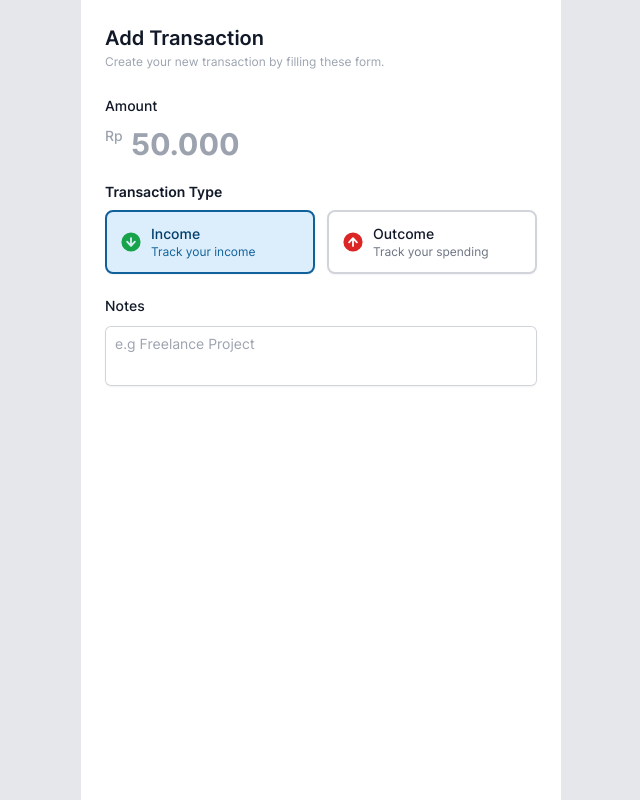
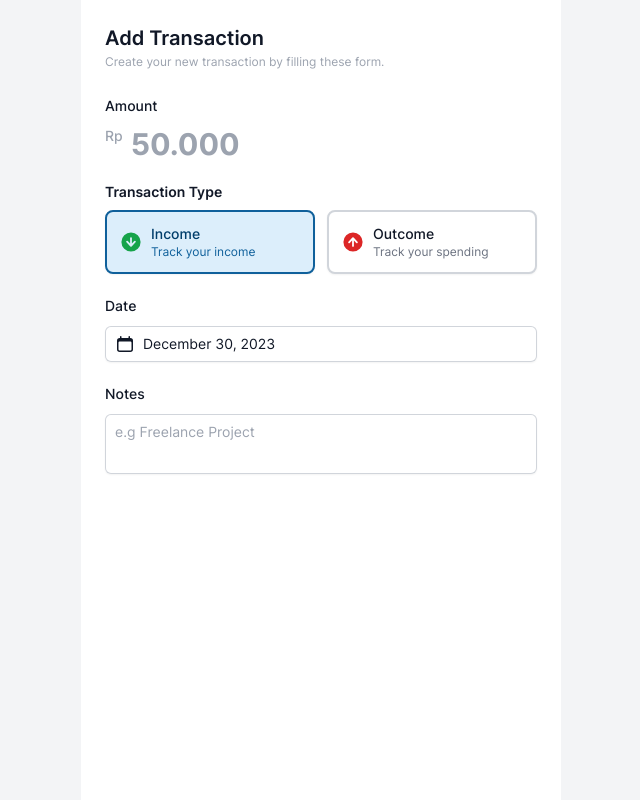
Before and after one commit to Erik3010/money-tracker, a React (Vite) app: page /transactions/new in a window 1280 px wide. Shown: the whole page, without its empty margins (319-959 px from the left). Built offline with nearby package versions, Linux system fonts and the light colour scheme.

Commit message:
feat: add date picker

```diff
--- a/index.html
+++ b/index.html
@@ -8,7 +8,7 @@
   <title>Money Tracker</title>
 </head>
 
-<body class="bg-gray-200">
+<body class="bg-gray-100">
   <div id="root"></div>
   <script type="module" src="/src/main.tsx"></script>
 </body>
--- a/package.json
+++ b/package.json
@@ -13,6 +13,7 @@
     "@heroicons/react": "^2.0.18",
     "clsx": "^2.0.0",
     "react": "^18.2.0",
+    "react-day-picker": "^8.10.0",
     "react-dom": "^18.2.0",
     "react-router-dom": "^6.21.0",
     "tailwind-merge": "^2.2.0"
--- /dev/null
+++ b/src/components/Shared/Datepicker.tsx
@@ -0,0 +1,36 @@
+import { ChevronLeftIcon, ChevronRightIcon } from "@heroicons/react/20/solid";
+import { DayPicker } from "react-day-picker";
+
+type DatePickerProps = React.ComponentProps<typeof DayPicker>;
+
+const DatePicker = (props: DatePickerProps) => {
+  return (
+    <DayPicker
+      showOutsideDays
+      className="absolute top-100 left-0 bg-white p-3 shadow-sm border rounded-md mt-1"
+      classNames={{
+        month: "space-y-3",
+        caption: "relative flex h-9 justify-center items-center",
+        caption_label: "flex text-sm font-medium",
+        nav: "flex items-center justify-between",
+        nav_button:
+          "rounded-md border text-gray-400 hover:bg-gray-100 h-8 w-8 flex items-center justify-center cursor-pointer focus:outline-none",
+        nav_button_previous: "absolute left-1",
+        nav_button_next: "absolute right-1",
+        table: "w-full border-collapse",
+        head_cell: "text-sm rounded-md text-gray-500 w-9 h-9 font-normal",
+        cell: "text-center h-9 w-9 text-sm hover:bg-gray-100 rounded-md cursor-pointer",
+        day: "w-9 h-9 flex items-center justify-center rounded-md",
+        day_outside: "text-gray-300",
+        day_selected: "bg-blue-500 text-white",
+      }}
+      components={{
+        IconLeft: () => <ChevronLeftIcon className="h-5 w-5" />,
+        IconRight: () => <ChevronRightIcon className="h-5 w-5" />,
+      }}
+      {...props}
+    />
+  );
+};
+
+export default DatePicker;
--- a/src/pages/TransactionCreate/index.tsx
+++ b/src/pages/TransactionCreate/index.tsx
@@ -1,14 +1,24 @@
+import DatePicker from "@components/Shared/Datepicker";
 import { transactionTypes } from "@constants/index";
 import { type TransactionType } from "@money-tracker-types/index";
 import TransactionTypeRadio from "@pages/TransactionCreate/components/TransactionTypeRadio";
 import { useState } from "react";
+import { CalendarIcon } from "@heroicons/react/20/solid";
+import { dateFormat } from "@utils/index";
 
 const TransactionNew = () => {
+  const [date, setDate] = useState<Date | undefined>(new Date());
+  const [isOpenDatePicker, setIsOpenDatePicker] = useState(false);
+
   const [transactionType, setTransactionType] =
     useState<TransactionType>("income");
 
   const handleOptionChange = (event: React.ChangeEvent<HTMLInputElement>) =>
     setTransactionType(event.target.value as TransactionType);
+
+  const toggleDatePicker = () => {
+    setIsOpenDatePicker((prev) => !prev);
+  };
 
   return (
     <div className="space-y-6">
@@ -54,6 +64,26 @@ const TransactionNew = () => {
         </div>
         <div className="space-y-2">
           <label
+            htmlFor="date"
+            className="block text-sm font-medium leading-6 text-gray-900"
+          >
+            Date
+          </label>
+          <div className="relative">
+            <button
+              className="flex items-center w-full rounded-md border-0 px-2.5 py-1.5 text-gray-900 shadow-sm ring-1 ring-inset ring-gray-300 hover:bg-gray-100 focus:outline-none sm:text-sm sm:leading-6"
+              onClick={toggleDatePicker}
+            >
+              <CalendarIcon className="h-5 w-5 mr-2" />
+              <span>{date ? dateFormat(date) : "Today"}</span>
+            </button>
+            {isOpenDatePicker && (
+              <DatePicker mode="single" selected={date} onSelect={setDate} />
+            )}
+          </div>
+        </div>
+        <div className="space-y-2">
+          <label
             htmlFor="amount"
             className="block text-sm font-medium leading-6 text-gray-900"
           >
--- a/src/utils/index.ts
+++ b/src/utils/index.ts
@@ -2,3 +2,6 @@ import { clsx, type ClassValue } from "clsx";
 import { twMerge } from "tailwind-merge";
 
 export const cn = (...classNames: ClassValue[]) => twMerge(clsx(classNames));
+
+export const dateFormat = (date: Date) =>
+  new Intl.DateTimeFormat("en-US", { dateStyle: "long" }).format(date);
```
Also changed, not shown: 1 other file (tests, documents, lock files or other folders).
